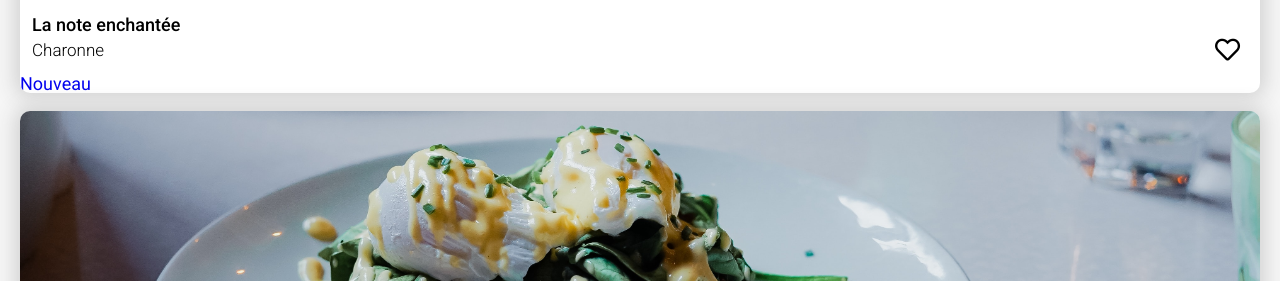
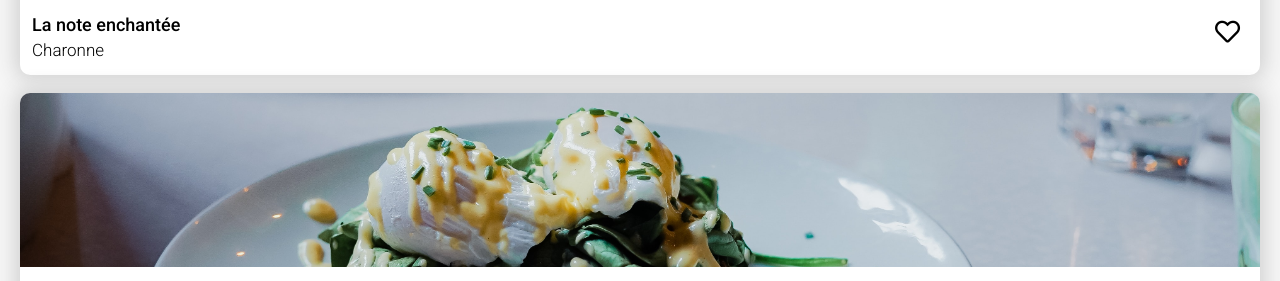
Before and after one commit to WilliamC61/P3_william_charlet, a website: page index.html in a window 1280 px wide. Shown: the part 1416-1697 px from the top of the page. Drawn offline with Linux system fonts and the light colour scheme; a web font is replaced by a local one.

Commit message:
correction 2nd restaurant "new div" removed.

```diff
--- a/index.html
+++ b/index.html
@@ -75,7 +75,6 @@
                             <h3>La note enchantée</h3>
                             <p>Charonne</p>
                         </div>
-                        <div class="restaurants_list_card_is-new">Nouveau</div>
                         <div class="restaurants_list_card_is-favorite">
                             <input class="hidden-checkbox" type="checkbox" id="heart2"/>
                             <label for="heart2">
```
